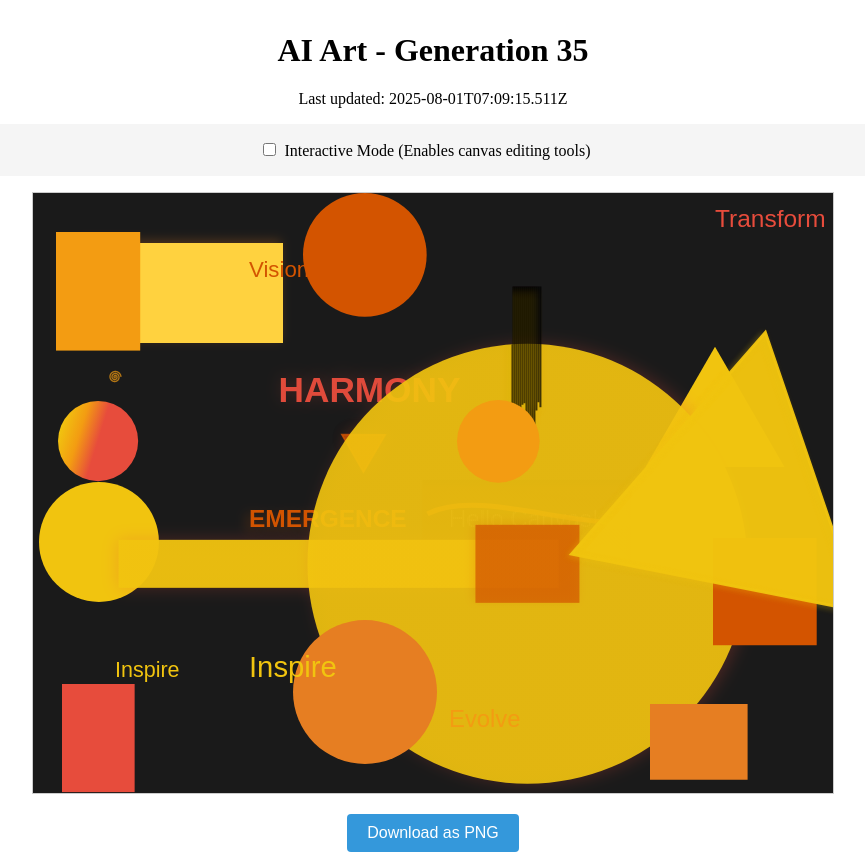
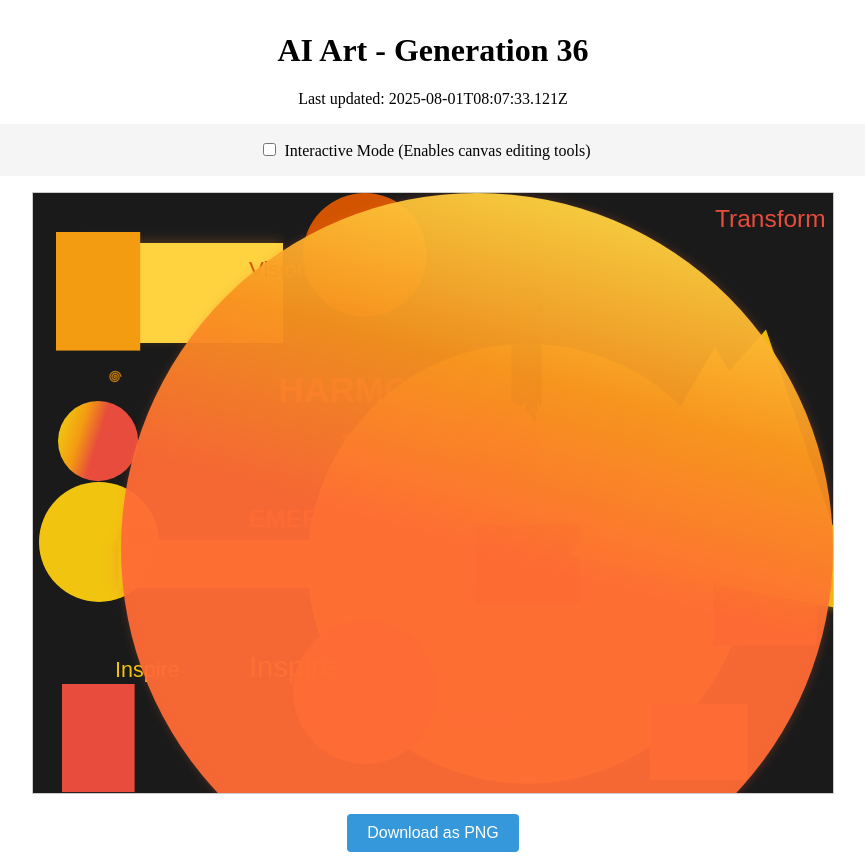
Before and after one commit to mcclowes/ai-art, a React (Vite) app: page / in a window 1280 px wide. Shown: the whole page, without its empty margins (207-1072 px from the left). Built offline with nearby package versions, Linux system fonts and the light colour scheme.

Commit message:
Improve artwork - Generation 36

```diff
--- a/src/artwork-state.ts
+++ b/src/artwork-state.ts
@@ -461,9 +461,35 @@ export const artworkState: ArtworkState = {
       "font": "29.24248901224037px Arial",
       "fillStyle": "#f1c40f",
       "id": "text_1754032155511"
+    },
+    {
+      "type": "circle",
+      "x": 444,
+      "y": 356,
+      "radius": 356,
+      "fillStyle": "#FF6B35",
+      "gradient": {
+        "type": "linear",
+        "colors": [
+          "#FF6B35",
+          "#F7931E",
+          "#FFD23F"
+        ],
+        "direction": 285.59531534073943,
+        "centerX": 0.44033857532537696,
+        "centerY": 0.5274106985515837
+      },
+      "shadow": {
+        "blur": 9.207208563478567,
+        "color": "#FF6B3540",
+        "offsetX": 0.813758683253571,
+        "offsetY": 0.32765073461153094
+      },
+      "opacity": 0.9421234976993553,
+      "id": "gradient_circle_1754035653121"
     }
   ],
-  "generation": 35,
-  "lastUpdated": "2025-08-01T07:09:15.511Z",
+  "generation": 36,
+  "lastUpdated": "2025-08-01T08:07:33.121Z",
   "cycleStarted": "2025-07-30T21:05:00.444Z"
 };
```
